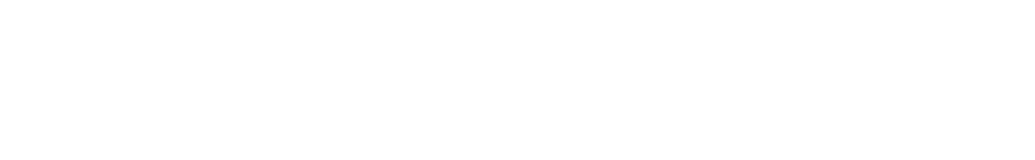
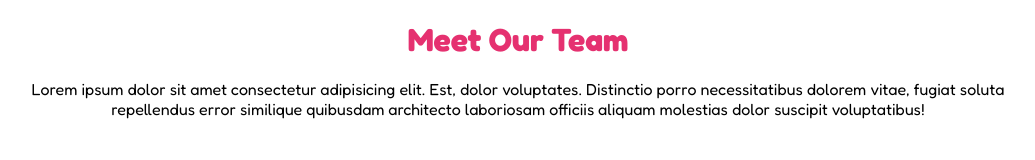
Before and after one commit to Pirisinu/html-css-float-cards, a plain HTML site: page index.html in a window 1280 px wide. Shown: the whole page, without its empty margins (122-1157 px from the left). Drawn offline with Linux system fonts and the light colour scheme.

Commit message:
header, section, centratura

```diff
--- a/css/style.css
+++ b/css/style.css
@@ -2,4 +2,18 @@
   margin: 0;
   padding: 0;
   box-sizing: border-box;
+  font-family: 'Fredoka', sans-serif;
 }
+header h1{
+  text-align: center;
+  color: #E53170;
+  margin: 20px;
+}
+section p{
+  text-align: center;
+  margin: 10px;
+}
+.container{
+  width: 80%;
+  margin: auto;
+}
--- a/index.html
+++ b/index.html
@@ -4,18 +4,26 @@
   <meta charset="UTF-8">
   <meta name="viewport" content="width=device-width, initial-scale=1.0">
   <title>Css Float Cards</title>
+  <link rel="preconnect" href="https://fonts.googleapis.com">
+  <link rel="preconnect" href="https://fonts.gstatic.com" crossorigin>
+  <link href="https://fonts.googleapis.com/css2?family=Fredoka:wght@400;700&display=swap" rel="stylesheet">
   <link rel="stylesheet" href="css/style.css">
 </head>
 <body>
+<!-- Inizio contenitore centrato -->
   <div class="container">
+<!-- Titolo pagina -->
+    <header>
+      <h1>Meet Our Team</h1>
+    </header>
+<!-- Titolo meno importante -->
+    <section>
+      <p>Lorem ipsum dolor sit amet consectetur adipisicing elit. Est, dolor voluptates. Distinctio porro necessitatibus dolorem vitae, fugiat soluta repellendus error similique quibusdam architecto laboriosam officiis aliquam molestias dolor suscipit voluptatibus!</p>
+    </section>
+<!-- Cards Float -->
+    <main></main>
 
-  <header><!-- Titolo pagina --></header>
-
-  <section><!-- Paragrafo --></section>
-
-  <main><!-- Cards Float --></main>
-
-</div>
+  </div>
 
 </body>
 </html>
```
